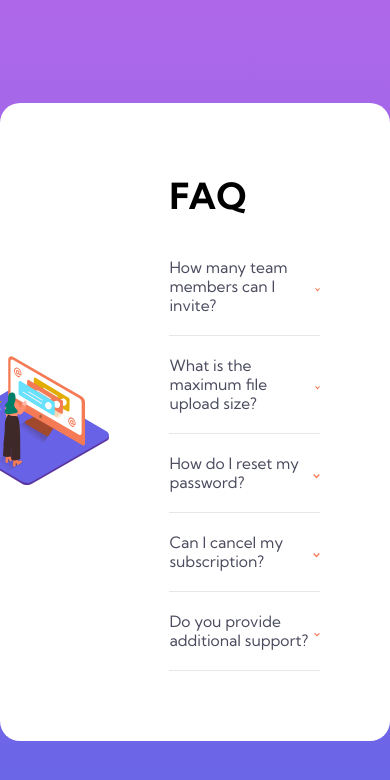
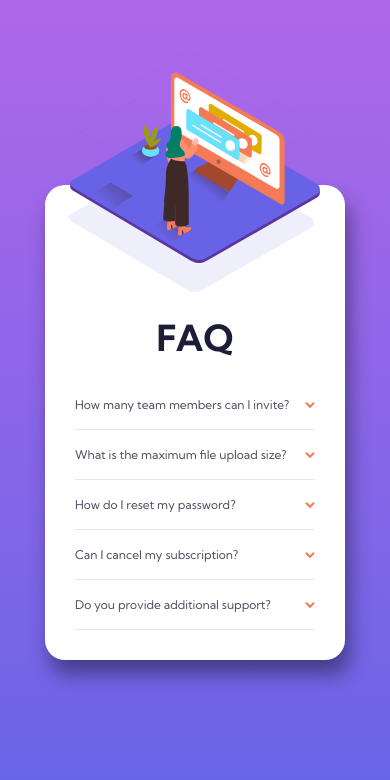
Before and after one commit to gabrielneoob/faq-according-card, a plain HTML site: page index.html in a window 390 px wide. Drawn offline with Linux system fonts and the light colour scheme.

Commit message:
fit: mobile

```diff
--- a/assets/css/faq.css
+++ b/assets/css/faq.css
@@ -1,11 +1,13 @@
 #faq-section {
   display: grid;
-  gap: 0px;
+
+  padding: 80px 100px 80px 0;
 }
 
 h1 {
   font-size: 3rem;
   margin-bottom: 20px;
+  color: var(--very-dark-blue);
 }
 
 .bold {
@@ -15,6 +17,31 @@ h1 {
 
 .red {
   color: red;
+}
+
+.faq-img {
+  position: relative;
+  display: grid;
+  align-items: center;
+  min-height: 525px;
+}
+
+.faq-img::after {
+  content: "";
+  display: block;
+  background: url(../images/illustration-box-desktop.svg) no-repeat center;
+  height: 190px;
+  width: 100px;
+  position: absolute;
+  top: 220px;
+  left: -64px;
+  z-index: 2;
+}
+
+.faq-img img:last-child {
+  position: absolute;
+  z-index: 1;
+  bottom: 0;
 }
 
 .faq-img img {
@@ -34,7 +61,7 @@ h1 {
   justify-content: space-between;
   align-items: center;
   cursor: pointer;
-  padding: 20px 0;
+  padding: 17px 0;
   transition: color 0.4s;
 }
 
@@ -57,10 +84,11 @@ h1 {
 
 .accordion-answer {
   display: none;
-  font-size: 1.1rem;
-  line-height: 1.5;
+  font-size: 1rem;
+  line-height: 1.4;
   padding-bottom: 15px;
   color: var(--dark-blue);
+  max-width: 50ch;
 }
 
 .active {
@@ -72,5 +100,47 @@ h1 {
 }
 
 .arrowWrapper {
-  transform: rotate(180deg);
+  transform: rotate(-180deg);
 }
+
+/*Media query*/
+@media (max-width: 1000px) {
+  #faq-section {
+    padding: 30px;
+  }
+
+  .accordion-question {
+    font-size: 1rem;
+  }
+
+  .accordion-answer {
+    font-size: 0.9rem;
+  }
+
+  .faq-img {
+    min-height: 100px;
+  }
+
+  .faq-img img:first-child {
+    transform: none;
+    position: absolute;
+    z-index: 2;
+    bottom: 22px;
+    width: 250px;
+    right: 25px;
+  }
+
+  .faq-img img:last-child {
+    bottom: -7px;
+    right: -29px;
+    width: 246px;
+  }
+
+  .faq-img::after {
+    display: none;
+  }
+
+  h1 {
+    text-align: center;
+  }
+}
--- a/assets/css/global.css
+++ b/assets/css/global.css
@@ -31,7 +31,14 @@ main {
   background-color: #fff;
   border-radius: 20px;
   display: grid;
-  grid-template-columns: 0.9fr 0.8fr;
+  grid-template-columns: 1fr 1.1fr;
   align-items: center;
-  padding: 70px 70px 70px 0;
+  box-shadow: 5px 15px 20px rgba(0, 0, 0, 0.4);
 }
+
+@media (max-width: 1000px) {
+  main {
+    grid-template-columns: 1fr;
+    width: 300px;
+  }
+}
--- a/index.html
+++ b/index.html
@@ -14,6 +14,7 @@
     <main id="container">
       <div class="faq-img">
         <img src="./assets/images/illustration-woman-online-desktop.svg" alt="woman">
+        <img src="./assets/images/bg-pattern-desktop.svg" alt="alt">
       </div>
       <section id="faq-section">
         <h1>FAQ</h1>
```
